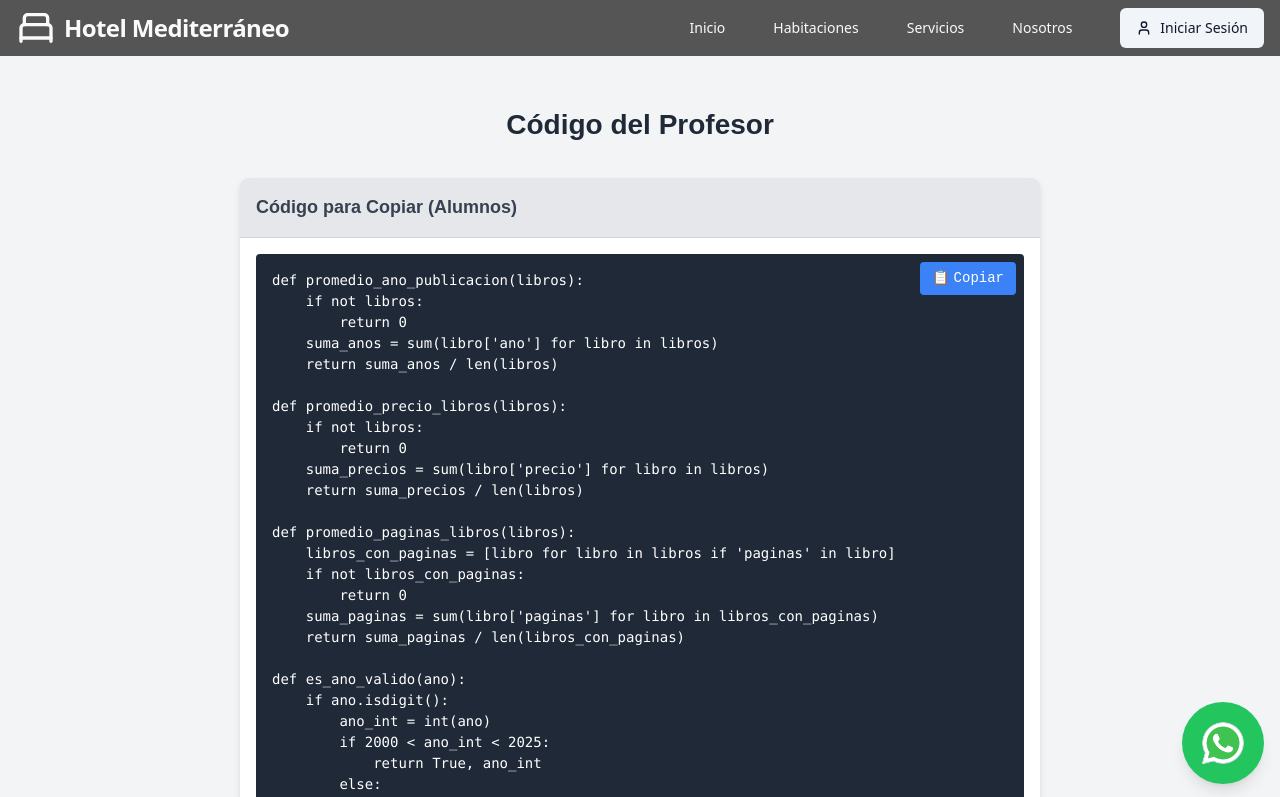
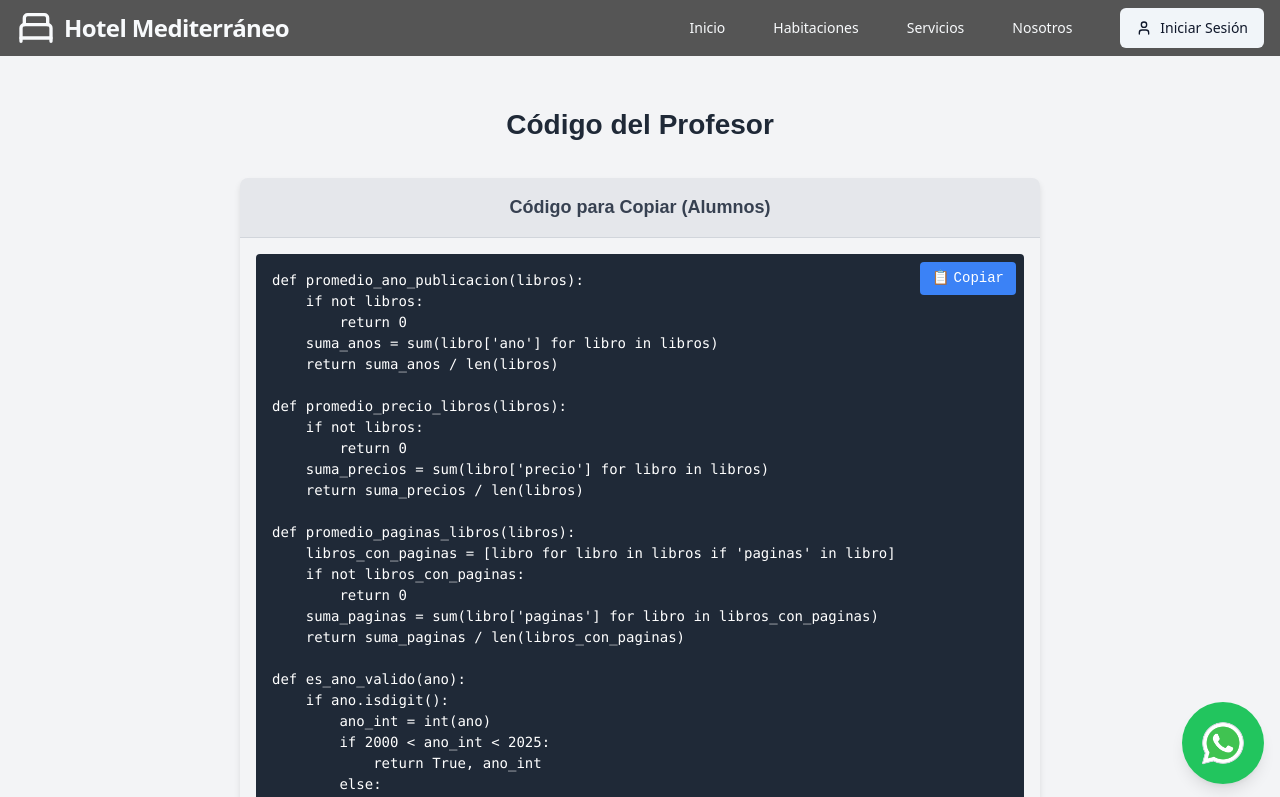
Before and after one commit to martinxr250/medres.github.io, a React (Vite) app: page / in a window 1280 px wide. Shown: the top 797 px of the page. Built offline with nearby package versions, Linux system fonts and the light colour scheme.

Commit message:
Update Inicio.jsx

```diff
--- a/src/pages/Inicio.jsx
+++ b/src/pages/Inicio.jsx
@@ -217,7 +217,7 @@ if __name__ == "__main__":
     marginBottom: '32px',
   },
   card: {
-      backgroundColor: 'white',
+    width: '100%', // Cambiado de maxWidth a width
     borderRadius: '8px',
     boxShadow: '0 4px 6px rgba(0, 0, 0, 0.1)',
     marginBottom: '32px',
@@ -232,6 +232,7 @@ if __name__ == "__main__":
     fontSize: '18px',
     fontWeight: 'bold',
     color: '#374151',
+    textAlign: 'center', // Alinear el título al centro
   },
   cardContent: {
     padding: '16px',
@@ -265,6 +266,7 @@ if __name__ == "__main__":
   },
 };
 
+
   return (
     <div style={styles.container}>
       <div style={styles.content}>
```
Lines whose indentation alone changed are shown as unchanged.
